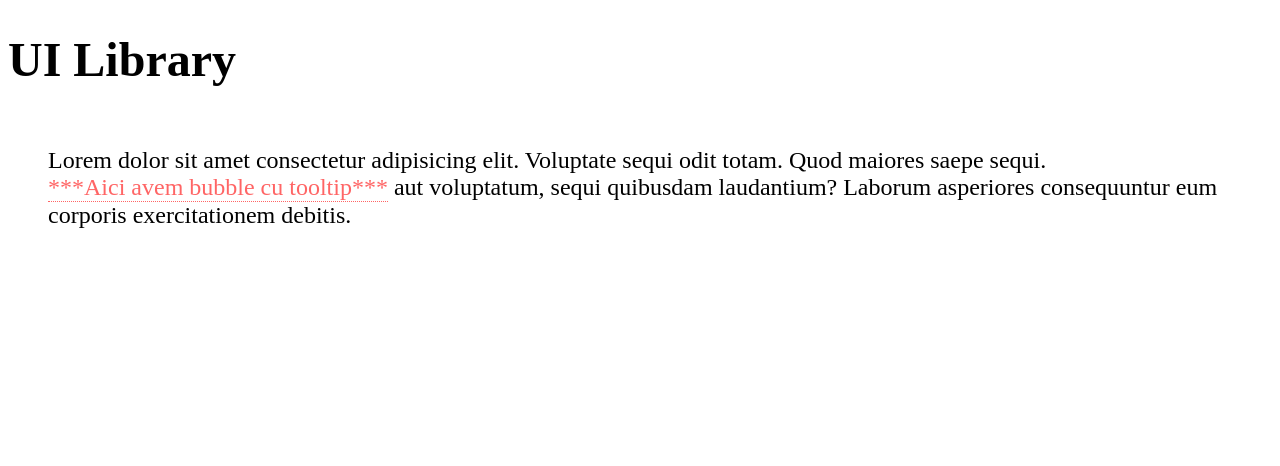
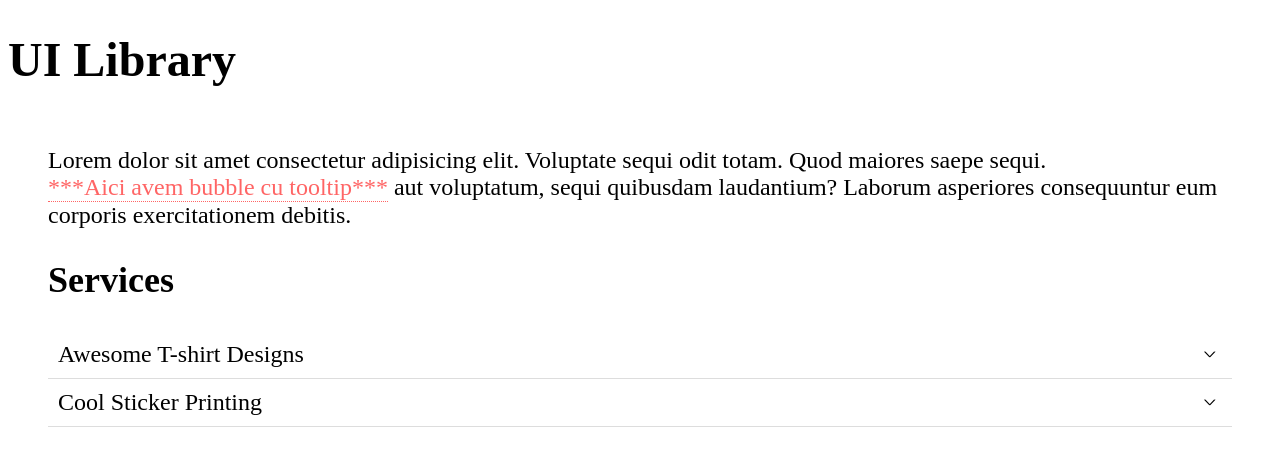
Before and after one commit to danretegan/ui-library, a website built with webpack: page dist/index.html in a window 1280 px wide. Built offline with nearby package versions, Linux system fonts and the light colour scheme.

Commit message:
Dropdown component

```diff
--- a/src/index.js
+++ b/src/index.js
@@ -1,4 +1,5 @@
 import Tooltip from "./ui-library/tooltip.js";
+import Dropdown from "./ui-library/dropdown.js";
 
 console.log("UI Library!");
 
@@ -6,3 +7,11 @@ console.log("UI Library!");
 const tooltip = new Tooltip(document.querySelector(".tooltip"));
 
 tooltip.init();
+
+//* create dropdowns (2):
+const dropdowns = document.querySelectorAll(".dropdown");
+
+dropdowns.forEach((elem) => {
+  const instance = new Dropdown(elem);
+  instance.init();
+});
--- /dev/null
+++ b/src/ui-library/dropdown.js
@@ -0,0 +1,17 @@
+import "./styles/dropdown.css";
+
+class Dropdown {
+  constructor(container) {
+    this.container = container;
+    this.trigger = container.querySelector(".trigger");
+    this.content = container.querySelector(".content");
+  }
+  init() {
+    this.trigger.addEventListener("click", () => {
+      this.trigger.classList.toggle("active");
+      this.content.classList.toggle("active");
+    });
+  }
+}
+
+export { Dropdown as default };
--- /dev/null
+++ b/src/ui-library/styles/dropdown.css
@@ -0,0 +1,24 @@
+.dropdown .trigger {
+  border-bottom: 1px solid #ddd;
+  padding: 10px;
+  position: relative;
+  cursor: pointer;
+}
+.dropdown .trigger::after {
+  content: ">";
+  display: inline-block;
+  position: absolute;
+  right: 15px;
+  transform: rotate(90deg) scale(0.5, 1);
+  font-weight: bold;
+  transition: transform 0.3s;
+}
+.dropdown .trigger.active::after {
+  transform: rotate(-90deg) scale(0.5, 1);
+}
+.dropdown .content {
+  display: none;
+}
+.dropdown .content.active {
+  display: block;
+}
```
Also changed, not shown: dist/index.html.
